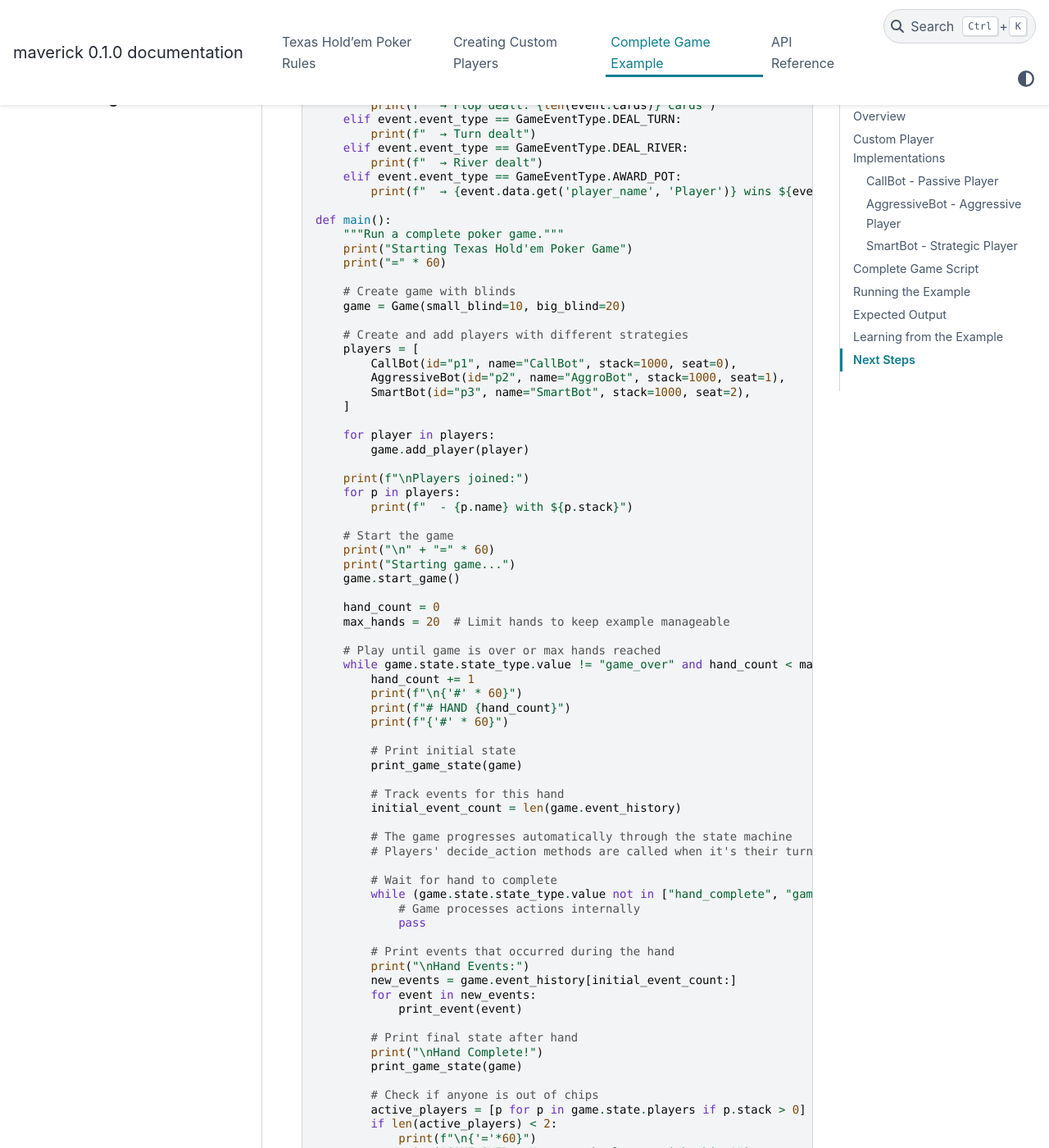
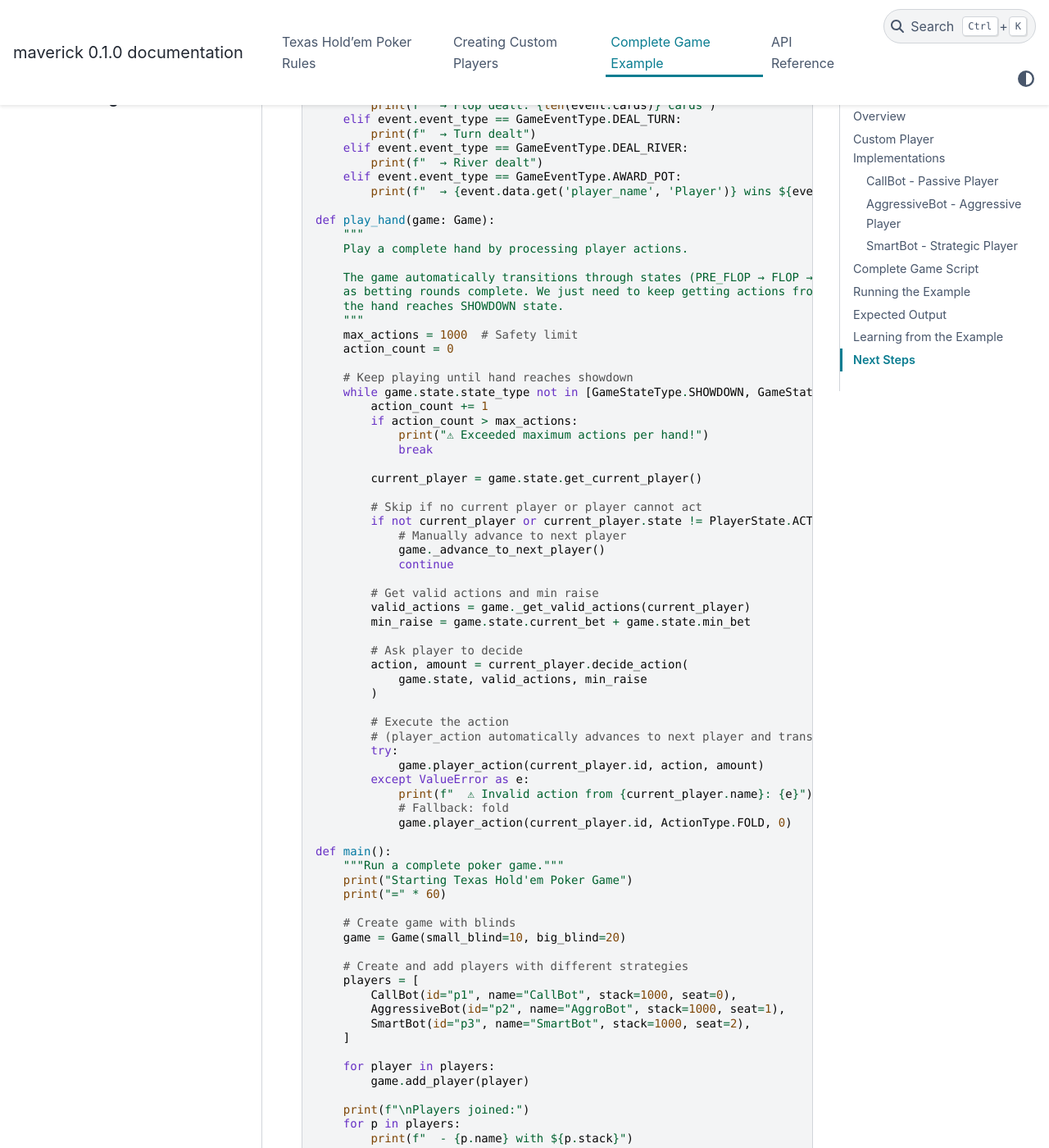
Before and after one commit to BALOGHBence/maverick, a Sphinx documentation site: the page built from docs/source/complete_example.rst, in a window 1280 px wide and 1400 px high, scrolled down 3462 px. Shown: the whole window at 82% size. Built offline with Sphinx 7.4.7 and the PyData theme 0.15.4, drawn with Linux system fonts in a browser that asks for light colours; some of the changed text lies outside the part shown.

Commit message:
Fix infinite loop in complete game example - actively drive game loop
Co-authored-by: BALOGHBence <25981557+BALOGHBence@users.noreply.github.com>

```diff
--- a/docs/source/complete_example.rst
+++ b/docs/source/complete_example.rst
@@ -142,7 +142,7 @@ Here's the complete script that runs a full game:
 
 .. code-block:: python
 
-    from maverick import Game, Player, ActionType, GameState, GameEventType
+    from maverick import Game, Player, ActionType, GameState, GameEventType, PlayerState, GameStateType
 
     # [Include all three bot classes from above]
 
@@ -184,6 +184,50 @@ Here's the complete script that runs a full game:
         elif event.event_type == GameEventType.AWARD_POT:
             print(f"  → {event.data.get('player_name', 'Player')} wins ${event.amount}")
 
+    def play_hand(game: Game):
+        """
+        Play a complete hand by processing player actions.
+
+        The game automatically transitions through states (PRE_FLOP → FLOP → TURN → RIVER → SHOWDOWN)
+        as betting rounds complete. We just need to keep getting actions from players until
+        the hand reaches SHOWDOWN state.
+        """
+        max_actions = 1000  # Safety limit
+        action_count = 0
+
+        # Keep playing until hand reaches showdown
+        while game.state.state_type not in [GameStateType.SHOWDOWN, GameStateType.HAND_COMPLETE]:
+            action_count += 1
+            if action_count > max_actions:
+                print("⚠ Exceeded maximum actions per hand!")
+                break
+
+            current_player = game.state.get_current_player()
+
+            # Skip if no current player or player cannot act
+            if not current_player or current_player.state != PlayerState.ACTIVE:
+                # Manually advance to next player
+                game._advance_to_next_player()
+                continue
+
+            # Get valid actions and min raise
+            valid_actions = game._get_valid_actions(current_player)
+            min_raise = game.state.current_bet + game.state.min_bet
+
+            # Ask player to decide
+            action, amount = current_player.decide_action(
+                game.state, valid_actions, min_raise
+            )
+
+            # Execute the action
+            # (player_action automatically advances to next player and transitions states)
+            try:
+                game.player_action(current_player.id, action, amount)
+            except ValueError as e:
+                print(f"  ⚠ Invalid action from {current_player.name}: {e}")
+                # Fallback: fold
+                game.player_action(current_player.id, ActionType.FOLD, 0)
+
     def main():
         """Run a complete poker game."""
         print("Starting Texas Hold'em Poker Game")
@@ -214,8 +258,8 @@ Here's the complete script that runs a full game:
         hand_count = 0
         max_hands = 20  # Limit hands to keep example manageable
 
-        # Play until game is over or max hands reached
-        while game.state.state_type.value != "game_over" and hand_count < max_hands:
+        # Play until not enough players or max hands reached
+        while hand_count < max_hands:
             hand_count += 1
             print(f"\n{'#' * 60}")
             print(f"# HAND {hand_count}")
@@ -227,13 +271,8 @@ Here's the complete script that runs a full game:
             # Track events for this hand
             initial_event_count = len(game.event_history)
 
-            # The game progresses automatically through the state machine
-            # Players' decide_action methods are called when it's their turn
-
-            # Wait for hand to complete
-            while (game.state.state_type.value not in ["hand_complete", "game_over"]):
-                # Game processes actions internally
-                pass
+            # Play the hand (game auto-progresses through streets)
+            play_hand(game)
 
             # Print events that occurred during the hand
             print("\nHand Events:")
@@ -245,20 +284,19 @@ Here's the complete script that runs a full game:
             print("\nHand Complete!")
             print_game_state(game)
 
-            # Check if anyone is out of chips
+            # Check if we have enough players to continue
             active_players = [p for p in game.state.players if p.stack > 0]
             if len(active_players) < 2:
                 print(f"\n{'='*60}")
                 print("GAME OVER - Not enough players with chips!")
                 break
 
-            # Start next hand if game should continue
-            if game.state.state_type.value == "hand_complete" and len(active_players) >= 2:
-                try:
-                    game.start_hand()
-                except Exception as e:
-                    print(f"Could not start new hand: {e}")
-                    break
+            # Start next hand
+            try:
+                game.start_hand()
+            except Exception as e:
+                print(f"Could not start new hand: {e}")
+                break
 
         # Print final results
         print(f"\n{'='*60}")
@@ -347,15 +385,36 @@ Learning from the Example
 
 This example demonstrates several key concepts:
 
+**Game Loop Architecture**
+  The game uses a state machine but requires explicit action processing. The ``play_betting_round()``
+  function drives the game by:
+
+  1. Checking if the betting round is complete
+  2. Getting the current player
+  3. Calling the player's ``decide_action()`` method
+  4. Executing the action via ``game.player_action()``
+  5. Moving to the next player
+
+  This pattern gives you full control over game flow and allows for features like
+  timeouts, logging, or UI updates between actions.
+
 **State Machine Flow**
-  The game automatically transitions through states (PRE_FLOP → FLOP → TURN → RIVER → SHOWDOWN)
-  based on player actions and game rules.
+  The game transitions through states (PRE_FLOP → FLOP → TURN → RIVER → SHOWDOWN)
+  via explicit calls to ``game._transition_to()``. Each transition triggers appropriate
+  handlers that deal cards and update game state.
 
 **Player Decision Making**
-  Each bot's ``decide_action`` method is called when it's their turn, with full game state information.
+  Each bot's ``decide_action`` method is called when it's their turn, receiving:
+
+  * ``game_state``: Complete game state including pot, bets, community cards
+  * ``valid_actions``: List of legal actions the player can take
+  * ``min_raise``: Minimum amount required for a raise
+
+  This separation allows players to implement any strategy without knowing internal game mechanics.
 
 **Event Tracking**
   All game events are recorded in ``game.event_history``, allowing for replay and analysis.
+  Events include player actions, cards dealt, and pot awards.
 
 **Strategy Differences**
   The three bots demonstrate different playing styles:
@@ -365,7 +424,13 @@ This example demonstrates several key concepts:
   * SmartBot: Considers pot size and position
 
 **Game Management**
-  The example shows proper game lifecycle management, from setup through multiple hands to completion.
+  The example shows proper game lifecycle management:
+
+  1. Create game with blinds
+  2. Add players
+  3. Start game (deals first hand)
+  4. Loop: play hand → check for winners → start next hand
+  5. Display final results
 
 Next Steps
 ----------
@@ -377,6 +442,7 @@ Try modifying the example to:
 * Track detailed statistics (win rate, aggression factor, etc.)
 * Implement tournament structures with increasing blinds
 * Add logging or visualization of game progression
+* Add timeouts or user input for human players
 
 See :doc:`custom_players` for more details on player implementation and :doc:`api_reference`
 for the complete API documentation.
```
